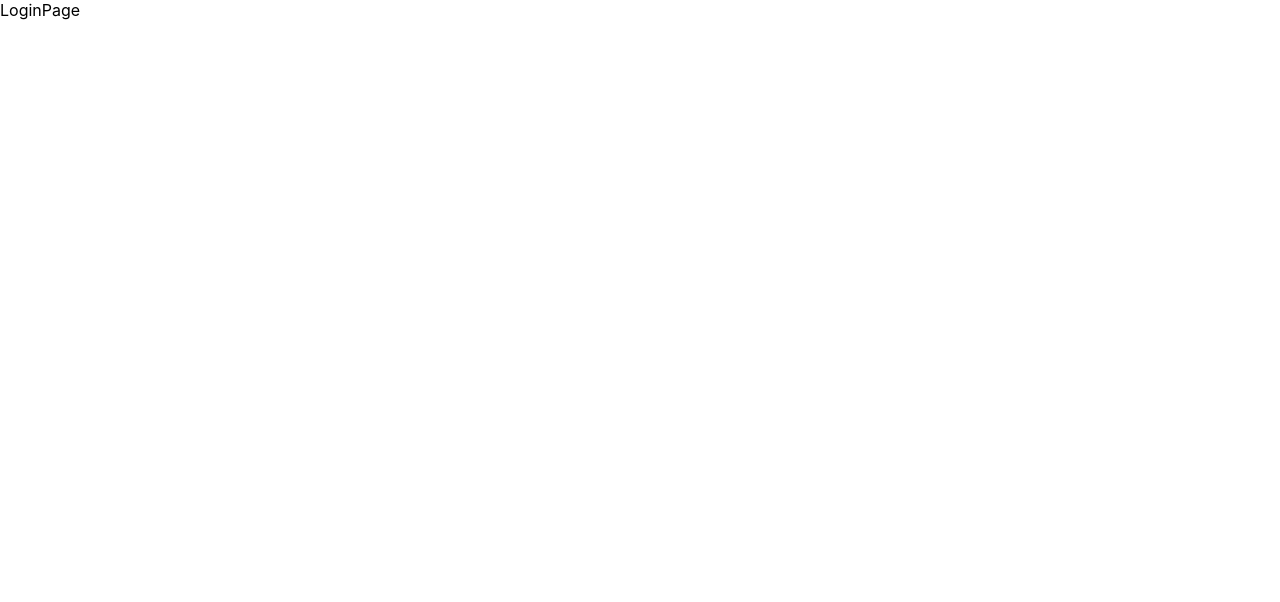
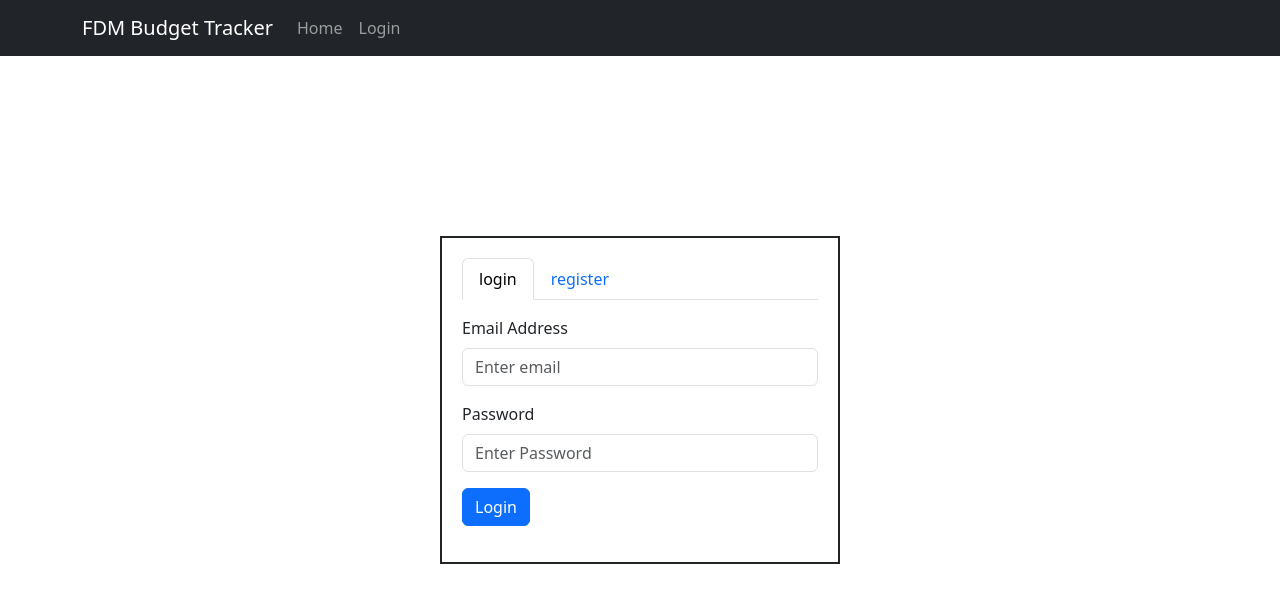
Before and after one commit to speedwagon7/budgetTracker, a React (Create React App) app in the folder budgetTrackerFE/: page /login in a window 1280 px wide. Shown: the top 602 px of the page. Built offline with nearby package versions, Linux system fonts and the light colour scheme.

Commit message:
added navbar and login page

```diff
--- a/budgetTrackerFE/package.json
+++ b/budgetTrackerFE/package.json
@@ -10,7 +10,9 @@
     "@testing-library/react": "^13.4.0",
     "@testing-library/user-event": "^13.5.0",
     "axios": "^1.6.7",
+    "bootstrap": "^5.3.3",
     "react": "^18.2.0",
+    "react-bootstrap": "^2.10.1",
     "react-bootstrap-validation": "^0.1.11",
     "react-dom": "^18.2.0",
     "react-router": "^6.22.1",
--- a/budgetTrackerFE/src/App.js
+++ b/budgetTrackerFE/src/App.js
@@ -6,10 +6,13 @@ import NotFoundPage from './Components/PageNotFound';
 import RegisterPage from './Components/RegisterPage/RegisterPage';
 import LoginPage from './Components/LoginPage/LoginPage';
 import HomePage from './Components/LandingPage/Home';
+import WebNavbar from './Components/Navbar/Navbar';
+import 'bootstrap/dist/css/bootstrap.min.css';
 
 function App() {
   return (
     <Router>
+      <WebNavbar />
       <Routes>
         <Route path="/" element={<HomePage />} />
         <Route path="/register" element={<RegisterPage />} />
--- /dev/null
+++ b/budgetTrackerFE/src/Components/LoginPage/LoginPage.css
@@ -0,0 +1,11 @@
+.LoginBox{
+    padding: 20px;
+    border: solid 2px;
+    width:400px;
+    margin: 0;
+    position: absolute;
+    top: 50%;
+    left: 50%;
+    -ms-transform: translate(-50%, -50%);
+    transform: translate(-50%, -50%);
+}
--- /dev/null
+++ b/budgetTrackerFE/src/Components/LoginPage/LoginPage.js
@@ -0,0 +1,96 @@
+import Form from 'react-bootstrap/Form';
+import Button from 'react-bootstrap/Button';
+import './LoginPage.css';
+import { useState } from 'react';
+import { createUser, loginUser } from '../Services/UserService.js';
+import Tab from 'react-bootstrap/Tab';
+import Tabs from 'react-bootstrap/Tabs';
+
+function LoginPage(){
+
+    const [email, setEmail] = useState('');
+    const [password, setPassword] = useState('');
+
+    const handleRegister = async(e) => {
+
+        e.preventDefault()
+        const user = {email, password}
+        console.log(user)
+
+        try {
+            createUser(user).then((response) => {
+                console.log(response.data)
+            })
+        } catch (error) {
+            console.error('Error registering:', error);
+        }
+    }
+    const handleLogin = async(e) => {
+
+        e.preventDefault()
+        const user = {email, password}
+        console.log(user)
+
+        try {
+            loginUser(user).then((response) => {
+                console.log(response.data)
+            })
+        } catch (error) {
+            console.error('Error logging in:', error);
+        }
+    }
+    return(
+        <div className='LoginBox'>
+            <Tabs
+                id="uncontrolled-tab-example"
+                defaultActiveKey={"login"}
+                className="mb-3"
+            >
+                <Tab eventKey="login" title="login">
+                    <div className='login'>
+                            <Form onSubmit={handleLogin}>
+                                <Form.Group className="mb-3" controlId="formBasicEmail">
+                                    <Form.Label> Email Address </Form.Label>
+                                        <Form.Control type="email" placeholder="Enter email" value={email} onChange={(e) => setEmail(e.target.value)} />
+                                </Form.Group>
+                                <Form.Group className="mb-3" controlId="formBasicPassword">
+                                    <Form.Label> Password </Form.Label>
+                                        <Form.Control type="password" placeholder="Enter Password" value={password} onChange={(e) => setPassword(e.target.value)}/>
+                                </Form.Group>
+
+                                <Form.Group className="mb-3">
+                                    <Button variant="primary" type="submit">
+                                        Login
+                                    </Button>
+                                </Form.Group>
+                            </Form>
+                        </div>
+                </Tab>
+                <Tab eventKey="register" title="register">
+                    <div className='register'>
+                        <Form onSubmit={handleRegister}>
+                            <Form.Group className="mb-3" controlId="formBasicEmail">
+                                <Form.Label> Email Address </Form.Label>
+                                    <Form.Control type="email" placeholder="Enter email" value={email} onChange={(e) => setEmail(e.target.value)} />
+                                    <Form.Text className="text-muted">
+                                        We'll never share your email with anyone else.
+                                    </Form.Text>
+                            </Form.Group>
+                            <Form.Group className="mb-3" controlId="formBasicPassword">
+                                <Form.Label> Password </Form.Label>
+                                    <Form.Control type="password" placeholder="Enter Password" value={password} onChange={(e) => setPassword(e.target.value)}/>
+                            </Form.Group>
+
+                            <Form.Group className="mb-3">
+                                <Button variant="primary" type="submit">
+                                    Submit
+                                </Button>
+                            </Form.Group>
+                        </Form>
+                    </div>
+                </Tab>
+            </Tabs>
+        </div>
+    )
+}
+export default LoginPage;
--- a/budgetTrackerFE/src/Components/LoginPage/LoginPage.jsx
+++ /dev/null
@@ -1,9 +0,0 @@
-import React from 'react'
-
-const LoginPage = () => {
-  return (
-    <div>LoginPage</div>
-  )
-}
-
-export default LoginPage
--- /dev/null
+++ b/budgetTrackerFE/src/Components/Navbar/Navbar.js
@@ -0,0 +1,19 @@
+import Container from 'react-bootstrap/Container';
+import Nav from 'react-bootstrap/Nav';
+import Navbar from 'react-bootstrap/Navbar';
+
+function WebNavbar() {
+  return (
+    <Navbar bg="dark" data-bs-theme="dark">
+        <Container>
+          <Navbar.Brand href="#home">FDM Budget Tracker</Navbar.Brand>
+          <Nav className="me-auto">
+            <Nav.Link href="/home">Home</Nav.Link>
+            <Nav.Link href="/login">Login</Nav.Link>
+          </Nav>
+        </Container>
+    </Navbar>
+  );
+}
+
+export default WebNavbar;
--- /dev/null
+++ b/budgetTrackerFE/src/Components/Services/UserService.js
@@ -0,0 +1,7 @@
+import axios from "axios";
+
+const REST_API_BASE_URL = 'http://localhost:8080/auth';
+
+export const createUser = (user) => axios.post(REST_API_BASE_URL + '/register', user);
+
+export const loginUser = (user) => axios.post(REST_API_BASE_URL + '/login', user);
```
Also changed, not shown: 1 other file (tests, documents, lock files or other folders).
